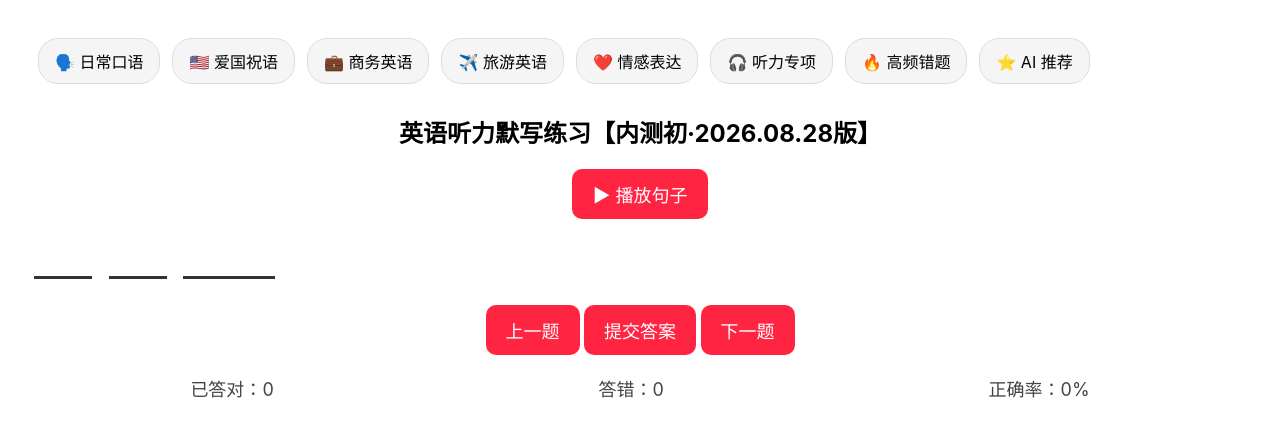
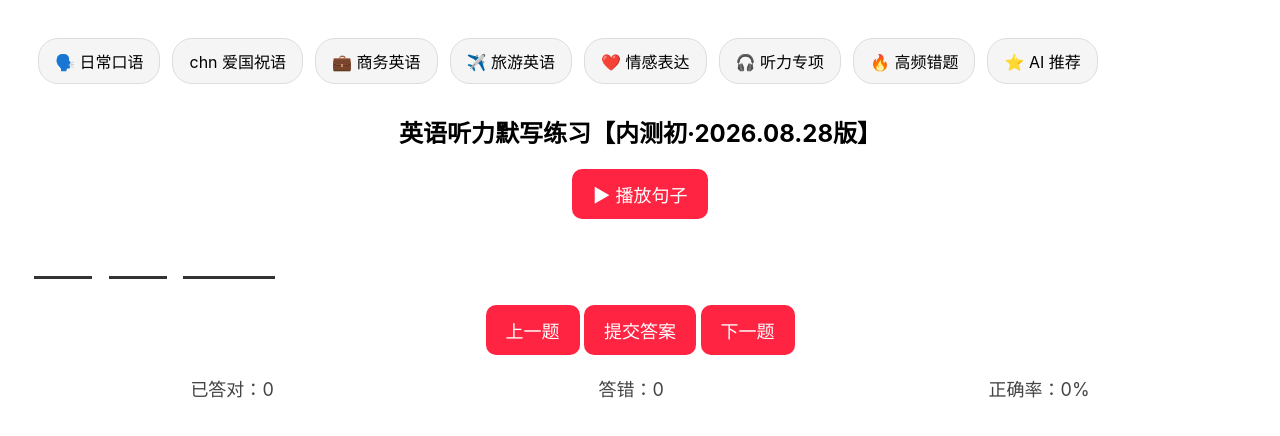
Before and after one commit to always001/always001.github.io, a plain HTML site: page english-system/dictation.html in a window 1280 px wide. Drawn offline with Linux system fonts and the light colour scheme.

Commit message:
Fix HTML encoding issues in dictation.html

```diff
--- a/english-system/dictation.html
+++ b/english-system/dictation.html
@@ -9,7 +9,7 @@
 
 <div id="themeBar">
   <div class="themeItem" onclick="loadTheme('daily')">🗣️ 日常口语</div>
-  <div class="themeItem" onclick="loadTheme('patriotic')">🇺🇸 爱国祝语</div>
+  <div class="themeItem" onclick="loadTheme('patriotic')">chn 爱国祝语</div>
   <div class="themeItem" onclick="loadTheme('business')">💼 商务英语</div>
   <div class="themeItem" onclick="loadTheme('travel')">✈️ 旅游英语</div>
   <div class="themeItem" onclick="loadTheme('emotion')">❤️ 情感表达</div>
```
